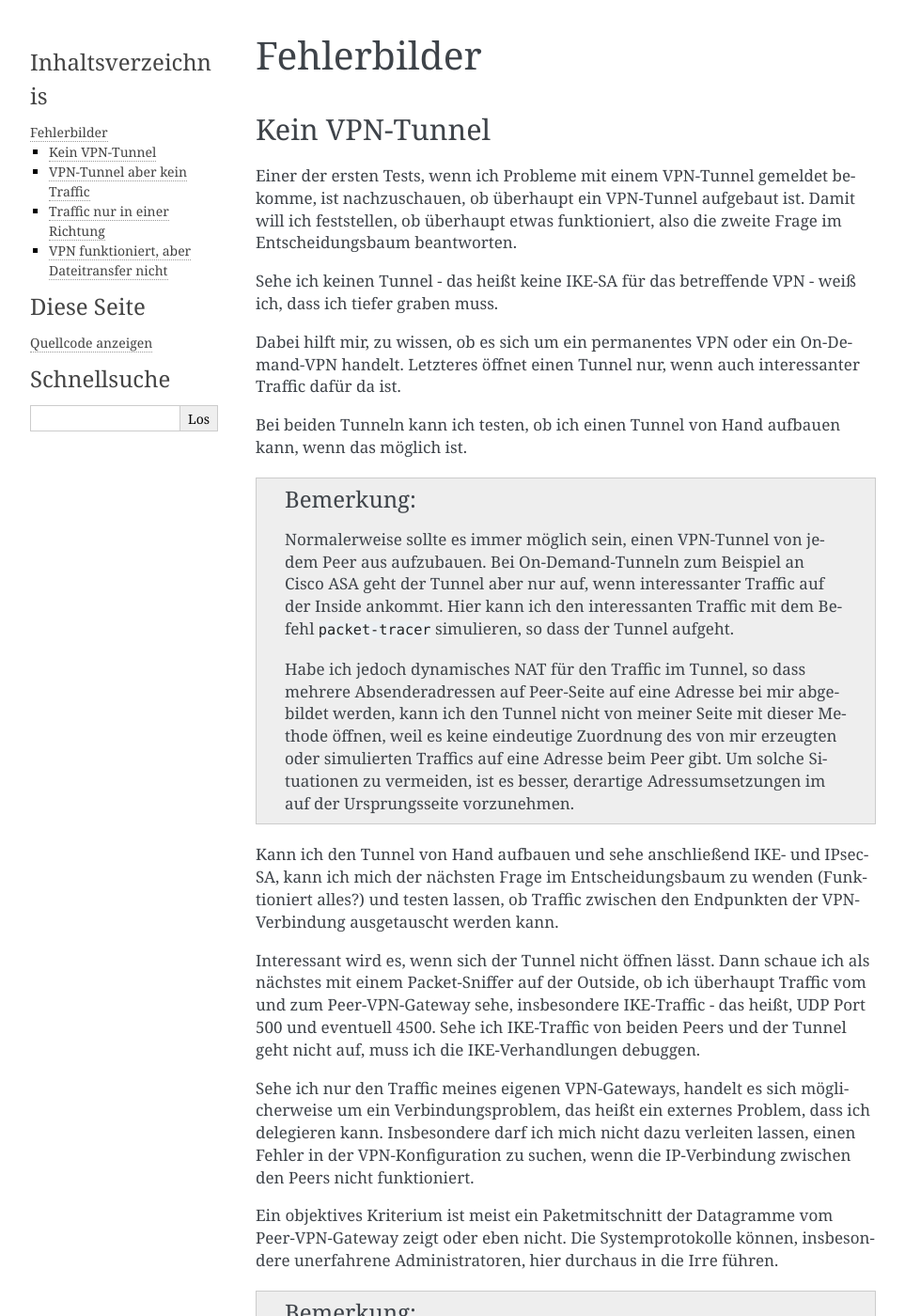
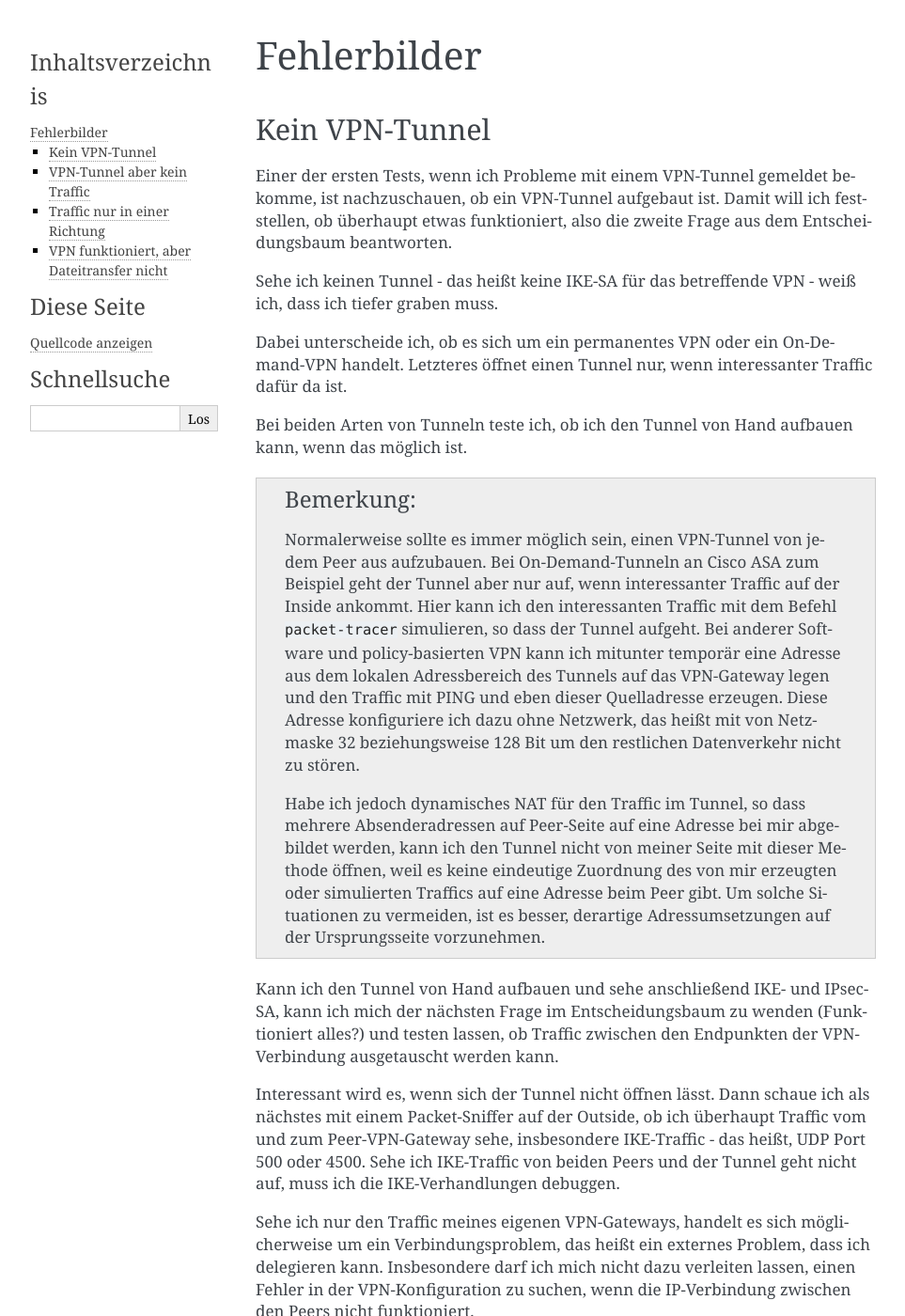
Before and after one commit to matwei-books/Fehlersuche-bei-IPsec-VPN-mit-IKEv2, a Sphinx documentation site: the page built from source/fehler/fehlerbilder.rst, in a window 1280 px wide and 1400 px high. Shown: the whole window at 94% size, without its empty margins (148-1111 px from the left). Built offline with Sphinx 7.4.7, drawn with Linux system fonts in a browser that asks for light colours; some of the changed text lies outside the part shown.

Commit message:
Text überarbeitet

```diff
--- a/source/fehler/fehlerbilder.rst
+++ b/source/fehler/fehlerbilder.rst
@@ -5,30 +5,38 @@ Fehlerbilder
 Kein VPN-Tunnel
 ---------------
 
-Einer der ersten Tests, wenn ich Probleme mit einem VPN-Tunnel gemeldet
-bekomme, ist nachzuschauen, ob überhaupt ein VPN-Tunnel aufgebaut ist.
-Damit will ich feststellen, ob überhaupt etwas funktioniert, also die
-zweite Frage im Entscheidungsbaum beantworten.
+Einer der ersten Tests,
+wenn ich Probleme mit einem VPN-Tunnel gemeldet bekomme,
+ist nachzuschauen, ob ein VPN-Tunnel aufgebaut ist.
+Damit will ich feststellen, ob überhaupt etwas funktioniert,
+also die zweite Frage aus dem Entscheidungsbaum beantworten.
 
 Sehe ich keinen Tunnel - das heißt keine IKE-SA für das betreffende VPN
 - weiß ich, dass ich tiefer graben muss.
 
-Dabei hilft mir, zu wissen, ob es sich um ein permanentes VPN oder ein
-On-Demand-VPN handelt.
-Letzteres öffnet einen Tunnel nur, wenn auch interessanter Traffic dafür
-da ist.
+Dabei unterscheide ich,
+ob es sich um ein permanentes VPN oder ein On-Demand-VPN handelt.
+Letzteres öffnet einen Tunnel nur,
+wenn interessanter Traffic dafür da ist.
 
-Bei beiden Tunneln kann ich testen, ob ich einen Tunnel von Hand
-aufbauen kann, wenn das möglich ist.
+Bei beiden Arten von Tunneln teste ich,
+ob ich den Tunnel von Hand aufbauen kann, wenn das möglich ist.
 
 .. note::
 
    Normalerweise sollte es immer möglich sein, einen VPN-Tunnel von
    jedem Peer aus aufzubauen.
-   Bei On-Demand-Tunneln zum Beispiel an Cisco ASA geht der Tunnel
+   Bei On-Demand-Tunneln an Cisco ASA zum Beispiel geht der Tunnel
    aber nur auf, wenn interessanter Traffic auf der Inside ankommt.
    Hier kann ich den interessanten Traffic mit dem Befehl
    ``packet-tracer`` simulieren, so dass der Tunnel aufgeht.
+   Bei anderer Software und policy-basierten VPN kann ich mitunter
+   temporär eine Adresse aus dem lokalen Adressbereich des Tunnels
+   auf das VPN-Gateway legen
+   und den Traffic mit PING und eben dieser Quelladresse erzeugen.
+   Diese Adresse konfiguriere ich dazu ohne Netzwerk,
+   das heißt mit von Netzmaske 32 beziehungsweise 128 Bit
+   um den restlichen Datenverkehr nicht zu stören.
 
    Habe ich jedoch dynamisches NAT für den Traffic im Tunnel, so dass
    mehrere Absenderadressen auf Peer-Seite auf eine Adresse bei mir
@@ -36,7 +44,7 @@ aufbauen kann, wenn das möglich ist.
    dieser Methode öffnen, weil es keine eindeutige Zuordnung des von mir
    erzeugten oder simulierten Traffics auf eine Adresse beim Peer gibt.
    Um solche Situationen zu vermeiden, ist es besser, derartige
-   Adressumsetzungen im auf der Ursprungsseite vorzunehmen.
+   Adressumsetzungen auf der Ursprungsseite vorzunehmen.
 
 Kann ich den Tunnel von Hand aufbauen und sehe anschließend IKE- und
 IPsec-SA, kann ich mich der nächsten Frage im Entscheidungsbaum zu
@@ -45,8 +53,8 @@ Endpunkten der VPN-Verbindung ausgetauscht werden kann.
 
 Interessant wird es, wenn sich der Tunnel nicht öffnen lässt.
 Dann schaue ich als nächstes mit einem Packet-Sniffer auf der Outside,
-ob ich überhaupt Traffic vom und zum Peer-VPN-Gateway sehe, insbesondere
-IKE-Traffic - das heißt, UDP Port 500 und eventuell 4500.
+ob ich überhaupt Traffic vom und zum Peer-VPN-Gateway sehe,
+insbesondere IKE-Traffic - das heißt, UDP Port 500 oder 4500.
 Sehe ich IKE-Traffic von beiden Peers und der Tunnel geht nicht auf,
 muss ich die IKE-Verhandlungen debuggen.
 
@@ -57,9 +65,9 @@ Insbesondere darf ich mich nicht dazu verleiten lassen, einen Fehler in
 der VPN-Konfiguration zu suchen, wenn die IP-Verbindung zwischen den
 Peers nicht funktioniert.
 
-Ein objektives Kriterium ist meist ein Paketmitschnitt der Datagramme
-vom Peer-VPN-Gateway zeigt oder eben nicht.
-Die Systemprotokolle können, insbesondere unerfahrene Administratoren,
+Ein objektives Kriterium ist für mich
+ein Paketmitschnitt der Datagramme vom Peer-VPN-Gateway zeigt.
+Die Systemprotokolle können unerfahrene Administratoren
 hier durchaus in die Irre führen.
 
 .. note::
@@ -67,12 +75,13 @@ hier durchaus in die Irre führen.
    Ich war persönlich in einen Fall involviert, der bereits vor meiner
    Schicht begann und erst nach meiner Schicht gelöst war.
    Die beteiligten Peers hatten mehrere VPN zu unterschiedlichen
-   Adressen, so dass die Administratoren erfahren genug sein sollten, um
-   das eigentliche Problem zu erkennen.
+   Adressen, so dass die Administratoren erfahren genug sein sollten,
+   um das zugrundeliegende Problem zu erkennen.
 
-   Allerdings kam ihnen in die Quere, dass auf beiden Seiten etliche
-   andere VPNs funktionierten und nur dieses eine nicht, so dass
-   zunächst jeder von einem Problem auf der anderen Seite ausging.
+   Allerdings funktionierten auf beiden Seiten etliche andere VPNs
+   und nur dieses eine nicht,
+   so dass zunächst jeder der beiden Administratoren
+   von einem Problem auf der anderen Seite ausging.
 
    Im Paketmitschnitt war jeweils nur der abgehende Traffic zum Peer zu
    sehen, aber kein ankommender. Ein Ping oder Traceroute von dritter
@@ -80,18 +89,18 @@ hier durchaus in die Irre führen.
 
    Schließlich konnten wir einen Netzwerkadministrator überzeugen, sich
    der Sache anzunehmen. Dieser hatte Zugriff auf die VPN-Logs und
-   meldete zwischendurch, dass es doch funktionieren würde, weil er
-   Traffic in den Logs sah.
+   meldete zwischendurch,
+   dass er Traffic in den Logs sah.
 
-   Was passiert war, war dass der Netzadministrator routinemäßig die
-   Logs nach den beteiligten IP-Adressan absuchte und fündig wurde, weil
-   unser VPN-Gateway jeden Verbindungsversuch protokollierte und dabei
-   eben die Peer-Adresse in das Log schrieb.
+   Er hatte routinemäßig die Logs nach den beteiligten IP-Adressan abgesucht
+   und wurde fündig,
+   weil unser VPN-Gateway jeden Verbindungsversuch protokollierte
+   und dabei eben die Peer-Adresse in das Log schrieb.
 
    Nachdem wir ihm das erklärt hatten, fand er die tatsächliche Ursache.
    Beide Unternehmen hatten mehrere ISP für ihre Internetanschlüsse,
    und es gab einen ISP der eine Verbindung zu beiden Peers hatte.
-   Diesen ISP nutzten beide Peers für dieses VPN und genau im Netz
+   Diesen ISP nutzten die Peers für dieses VPN und genau im Netz
    dieses ISP liefen die Datagramme für den jeweils anderen Peer ins
    Leere.
 
@@ -99,8 +108,8 @@ hier durchaus in die Irre führen.
    schicken und irgendwann hatte dieser auch sein Netz wieder in Ordnung
    gebracht.
 
-Kann ich das VPN öffnen, suche ich nach dem interessanten Traffic für
-das VPN auf der Inside.
+Kann ich das VPN öffnen,
+suche ich nach dem für das VPN interessanten Traffic auf der Inside.
 Sehe ich diesen Traffic nicht, dann muss ich mich um die Verbindung vom
 VPN-Gateway zum Endpunkt im internen Netz kümmern beziehungsweise die
 betreffenden Administratoren in's Boot holen.
@@ -108,10 +117,10 @@ betreffenden Administratoren in's Boot holen.
 VPN-Tunnel aber kein Traffic
 ----------------------------
 
-Habe ich mich davon überzeugt, dass  IKE- und IPsec-SA (für ESP oder AH)
-zum Peer aufgebaut werden, schaue ich als nächstes ob durch die
-zugehörigen Tunnel auch Daten ausgetauscht werden, das heißt, ob die
-Traffic-Counter hochzählen.
+Habe ich mich davon überzeugt,
+dass  IKE- und IPsec-SA zum Peer aufgebaut werden,
+schaue ich als nächstes ob Daten durch die zugehörigen Tunnel gehen,
+das heißt, ob die Traffic-Counter hochzählen.
 
 Stehen die Counter einige Zeit nach dem Einrichten der IPsec SA immer
 noch auf 0, muss ich nachschauen, woran es liegt.
@@ -140,16 +149,17 @@ VPN-Gateway suchen, wo die Datagramme bleiben.
 Eine mögliche Ursache ist, dass der SPI der ankommenden Datagramme auf
 eine IPsec-SA verweist, die auf meinem VPN-Gateway nicht vorhanden ist,
 so dass die Datagramme nicht entschlüsselt werden können.
-In diesem Fall würde ich vermutlich eine entsprechende Meldung in den
-Logs finden und im Packet-Capture eventuell IKE-Datagramme mit
-INFORMATIONAL-Nachrichten, die nicht als Paar (Request und Response)
-auftreten.
+In diesem Fall würde ich vermutlich
+eine dazu passende Meldung in den Logs finden
+und im Packet-Capture eventuell INFORMATIONAL-Nachrichten,
+die nicht als Paar (Request und Response) auftreten.
 
 Ein andere mögliche Ursache ist, dass die IP-Adressen der Datagramme,
 die verschlüsselt ankommen, nicht zu den Traffic-Selektoren der
 betreffenden IPsec-SA passen.
 In diesem Fall verwerfen etliche VPN-Gateways (z.B. Cisco ASA) die
-Datagramme und schreiben einen entsprechende Meldung in das Systemlog.
+Datagramme und schreiben einen entsprechende Meldung in das Systemlog,
+die mich auf dieses Problem hinweist.
 
 Erwarte ich den interessanten Traffic auf der Inside, prüfe ich dort mit
 einem Packet Capture, ob er auch wirklich ankommt.
@@ -160,14 +170,17 @@ ich nicht selbst auch für das interne Netz zuständig bin.
 Sehe ich den Traffic auf der Inside ankommen, aber keinen adäquaten
 verschlüsselten Traffic auf der Outside abgehen, muss ich die
 Konfiguration meines VPN-Gateways noch einmal genau prüfen.
-Dabei muss ich auch eine eventuell vorhandene Adressumsetzung
-berücksichtigen. In einem konkreten Fall war das VPN-Gateway gleichzeitig
+Dabei muss ich auch eventuell vorhandene Adressumsetzungen berücksichtigen.
+
+In einem konkreten Fall war das VPN-Gateway gleichzeitig
 auch Default-Gateway für ein kleines Netz und verbarg die internen
 Adressen durch Masquerading hinter einer externen Adresse.
 Das VPN sollte das interne Netz hingegen direkt, das heißt ohne NAT mit
-einem anderen Netz verbinden. Durch das Masquerading passte die
-Absenderadresse der Datagramme nicht mehr zur Policy und sie wurden
-direkt und unverschlüsselt nach außen gesendet, aber nicht durch das VPN.
+einem anderen Netz verbinden.
+Durch das Masquerading passte die Absenderadresse der Datagramme
+nicht mehr zur Policy
+und diese wurden direkt und unverschlüsselt nach außen gesendet,
+aber nicht durch das VPN.
 
 In einem anderen Fall hatte ich eine Policy für ein VPN, dass ersetzt werden
 sollte, noch nicht deaktiviert. Der Traffic sollte über ein geroutetes
@@ -177,11 +190,11 @@ das VPN. Da dieses aber nicht mehr aufgebaut war, verwarf das
 VPN-Gateway diesen Traffic. Nach dem Deaktivieren der Policy
 funktionierte die Verbindung sofort.
 
-Bei der Cisco ASA kann ich den Traffic, der auf Inside ankommen soll mit
-dem Befehl ``packet-tracer`` simulieren, und bekomme dann die einzelnen
+Bei der Cisco ASA kann ich den Traffic, der auf Inside ankommen soll,
+mit dem Befehl ``packet-tracer`` simulieren, und bekomme dann die einzelnen
 Phasen angezeigt, die ein Datagramm von Inside nach Outside durchläuft.
-Das kann schon einen Hinweis auf die Stelle geben, an der ich genauer
-hinschauen sollte.
+Auch diese können einen Hinweis auf die Stelle geben,
+an der ich genauer hinschauen sollte.
 
 Generell ist es von Vorteil, wenn mir die VPN-Konfiguration zur Prüfung
 als Text vorliegt, weil ich darin mit einem guten Editor oder auch schon
@@ -200,11 +213,12 @@ Sehe ich IKE- und Child-SA mit Traffic, wobei der Traffic-Counter nur in
 einer Richtung hochzählt, kann ich in den meisten Fällen davon ausgehen,
 dass die VPN-Konfiguration in Ordnung ist.
 
-Trotzdem muss ich mich vergewisseren, dass der gezählte Traffic auch
-wirklich mein VPN-Gateway verlässt.
-Das heißt, ich schaue mit einem Packet-Capture auf der Inside oder
-Outside nach, ob ich dort Klartext- oder verschlüsselte Datagramme in
-der entsprechenden Anzahl abgehen sehe, die der Zähler angibt.
+Trotzdem muss ich mich vergewisseren,
+dass gezählter ankommender Traffic auch wirklich mein VPN-Gateway verlässt.
+Das heißt,
+ich schaue mit einem Packet-Capture auf der Inside oder Outside nach,
+ob ich dort Klartext- oder verschlüsselte Datagramme
+in der passenden Anzahl abgehen sehe, die der Zähler angibt.
 Bei dieser Gelegenheit sehe ich auch, ob auf der gleichen Seite
 passende Datagramme in der Gegenrichtung ankommen.
 
@@ -267,8 +282,8 @@ kleiner als die MTU unmittelbar an den Geräten (meist 1500 Bytes).
 
 Das ist die Ursache, aber normalerweise würde Path-MTU-Discovery das
 Problem entschärfen.
-Wenn idese nicht funktioniert, kommen folgende Möglichkeiten in
-Betracht:
+Wenn diese nicht funktioniert,
+kommen folgende Möglichkeiten in Betracht:
 
 1. Die ICMP-Fehlermeldungen gelangen nicht zum VPN-Gateway, das die
    großen Datagramme sendet.
@@ -325,18 +340,17 @@ Allerdings unterstützt das nicht jede IPsec-Software in jeder Version
 und manchmal ist das Feature auch deaktiviert, weil es zusätzliche
 Ressourcen am VPN-Gateway benötigt.
 
-Punkt 3 wird ähnlich behandelt wie Punkt 1, hier habe ich vielleicht
+Punkt 3 behandele ich ähnlich wie Punkt 1, hier habe ich vielleicht
 eher eine Chance Einfluss auf die Konfiguration des betreffenden
 Paketfilters zu nehmen.
 
-Bei Punkt 4 muss eine geeignete Ausnahmeregel auf der Host-Firewall
-eingerichtet werden.
+Bei Punkt 4 gehört eine geeignete Ausnahmeregel auf die Host-Firewall.
 
 .. note::
 
    Bei manchen modernen Betriebssystemen kann der TCP-Stack automatisch
-   die Datagrammgröße herunterregeln, wenn große Datagramme nicht
-   bestätigt werden.
+   die Datagrammgröße herunterregeln,
+   wenn keine Bestätigungen für große Datagramme kommen.
    Oft wird dann automatisch eine obere Grenze von etwa 700 Byte
    eingestellt.
 
```
Also changed, not shown: other parts of source/fehler/fehlerbilder.rst (+2 -1 lines).
